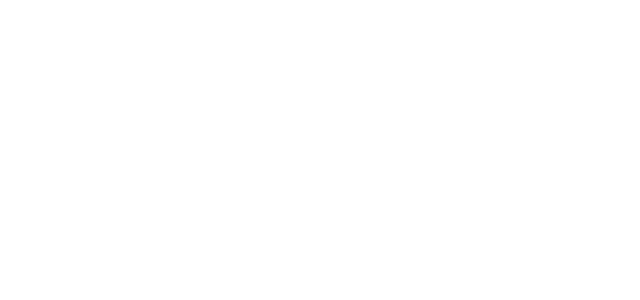
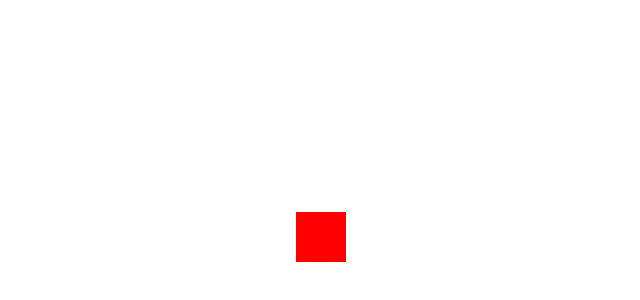
Before and after one commit to mugi93/space-invaders, a React (Create React App) app in the folder space-invaders/: page / in a window 1280 px wide. Shown: the part 296-596 px from the top of the page, without its empty margins (319-959 px from the left). Built offline with nearby package versions, Linux system fonts and the light colour scheme.

Commit message:
création en cours

```diff
--- a/space-invaders/src/App.js
+++ b/space-invaders/src/App.js
@@ -4,12 +4,53 @@
 
 class App extends React.Component {
 
+
+  constructor() {
+    super();
+    this.state = {
+      spaceshipPositionRow: 6,
+
+    }
+
+      this.keyDownHandler = this.keyDownHandler.bind(this)
+  }
+
+
+  keyDownHandler(e) {
+
+      console.log("je suis dedans")
+
+    if (e.keyCode == 39) {
+
+      this.setState({
+        spaceshipPositionRow : 7
+      })
+    }
+
+    // else if (e.keyCode == 37) {
+
+      // this.setState({})
+
+    // }
+
+  }
+
+
   render() {
+    console.log(this.state.spaceshipPositionRow);
 
-    return(
+    return (
 
-      <div>
+      <div style={{
+        display: 'grid', gridTemplateColumns: 'repeat(11,1fr)',
+        gridTemplateRows: 'repeat(11,1fr)', justifyItems: 'center'
+      }}>
 
+        <Spaceship onKeyPress={this.keyDownHandler}
+          gridPositionColumn={this.state.spaceshipPositionRow}
+          gridPositionRow={11}>
+
+        </Spaceship>
       </div>
     )
   }
--- a/space-invaders/src/components/Spaceship.jsx
+++ b/space-invaders/src/components/Spaceship.jsx
@@ -2,15 +2,35 @@
 
 class Spaceship extends React.Component {
 
-    render() {
+  constructor(props) {
+    super(props)
+  }
 
-        return(
 
-            <div>
+  render() {
+    return (
 
-            </div>
-        )
-    }
+
+      <div style={{
+        background: "red", height: 50, width: 50,
+        gridColumnStart: this.props.gridPositionColumn,
+        gridRowStart: this.props.gridPositionRow
+      }}
+        onKeyPress={(e)=>{
+          console.log(e)
+          this.props.onKeyPress(e)
+          }} >
+
+      </div>
+
+
+
+    )
+
+
+  }
 }
 
+
+
 export default Spaceship;
```
